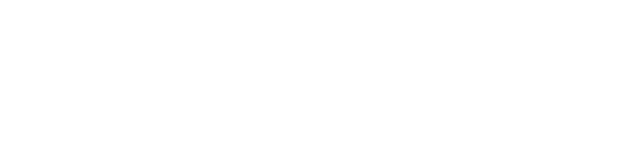
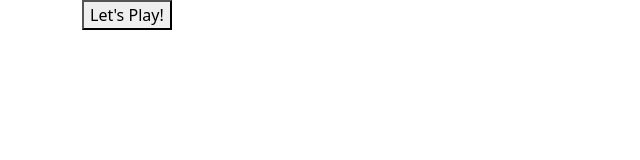
Before and after one commit to FrancescoLoCasto/js-campominato-grid, a plain HTML site: page index.html in a window 1280 px wide. Shown: the whole page, without its empty margins (0-640 px from the left). Drawn offline with nearby package versions, Linux system fonts and the light colour scheme.

Commit message:
Insert content

```diff
--- a/css/Style.css
+++ b/css/Style.css
@@ -0,0 +1,5 @@
+#largeBox{
+   height: 650px;
+   width: 650px;
+   border: 2px solid rgb(255, 255, 255);
+}
--- a/index.html
+++ b/index.html
@@ -14,6 +14,24 @@
    </head>
    <body>
 
+      <main class="section-main">
+
+         <div class="container">
+            <div class="row">
+               <div class="col-12">
+                  <button id="playButton">Let's Play!</button>
+               </div>
+            </div>
+         </div>
+
+         <div class="container">
+            <div class="row" id="largeBox">
+
+            </div>
+         </div>
+
+      </main>
+
 
       <!-- Script JS -->
       <script src="./js/script.js"></script>
```
